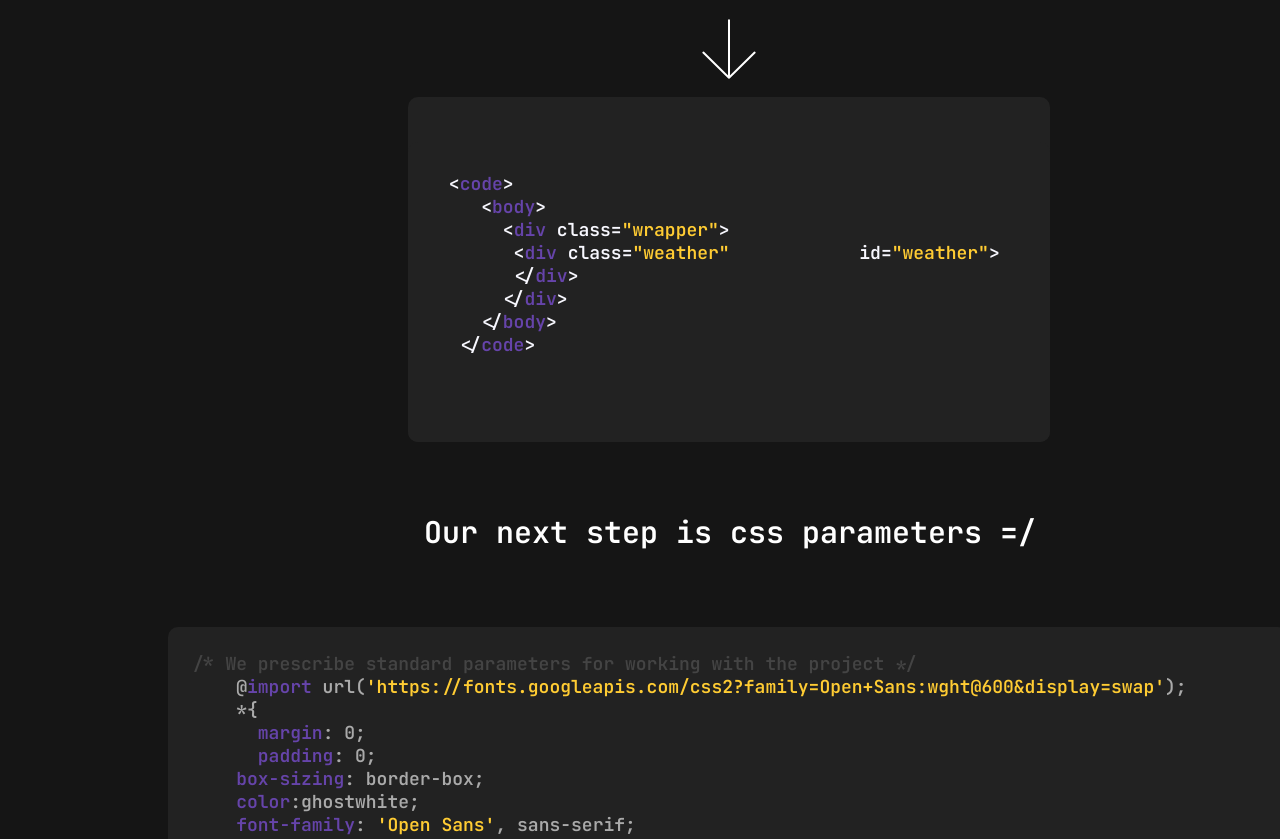
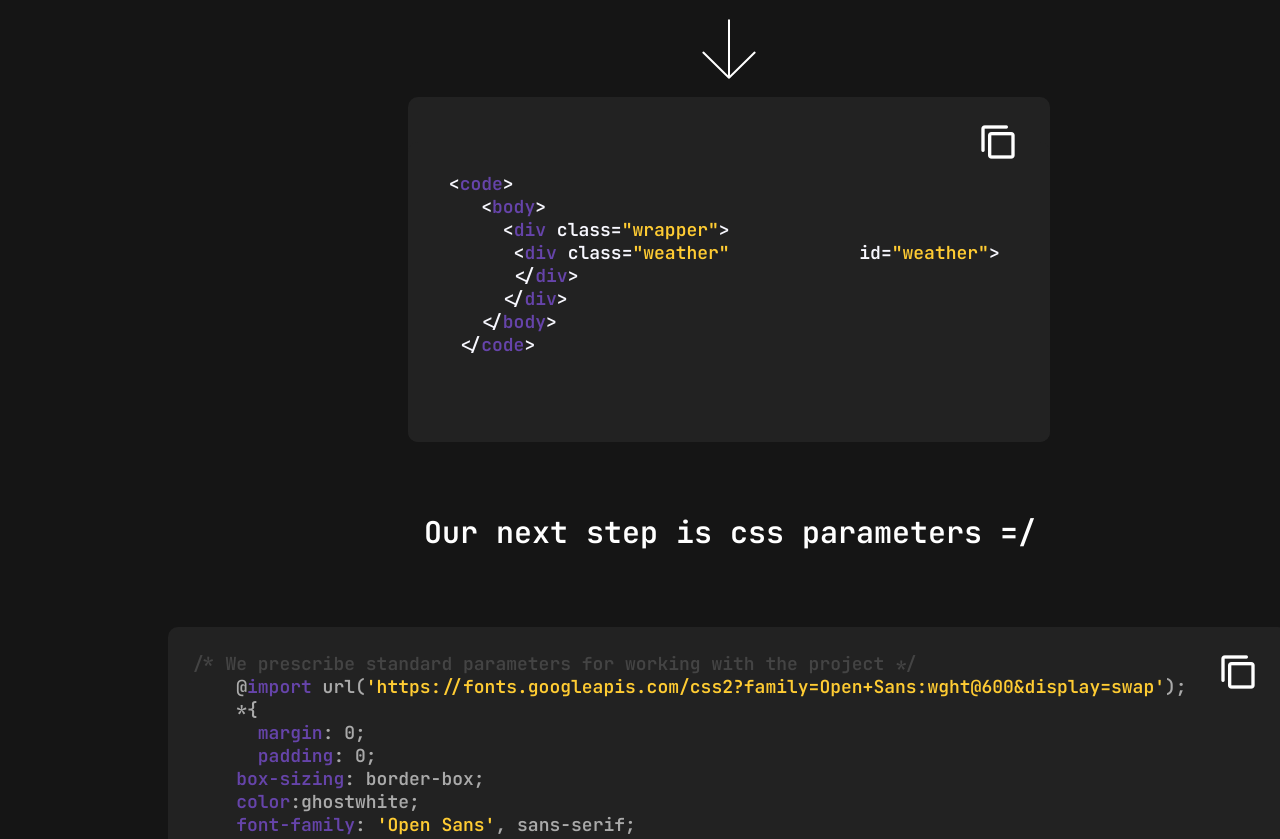
Before and after one commit to nscOld/Weather-App-Api, a plain HTML site: page index.html in a window 1280 px wide. Shown: the part 1020-1859 px from the top of the page. Drawn offline with Linux system fonts and the light colour scheme; no server answers.

Commit message:
update index

```diff
--- a/index.html
+++ b/index.html
@@ -51,7 +51,7 @@
 </div>
 
 <div class="container-bg-cod cb-target-1">
-  <button class="js-cb-button btn-1" data-clipboard-target=".cb-target-1" style="background-image: url(/html/img/icons8-скопировать-40.png);"></button>
+  <button class="js-cb-button btn-1" data-clipboard-target=".cb-target-1" style="background-image: url(./img/icons8-скопировать-40.png);"></button>
 
   <pre class="hljs" style=" height: 300px; font-size: 18px; border-radius: 10px; display: block; overflow-x: auto; padding: 30px; background: rgb(34, 34, 34); color: rgb(170, 170, 170);"><span class="xml"> <span class="hljs-tag">&lt;<span class="hljs-name" style="color: rgb(102, 68, 170);">code</span>&gt;</span>
     <span class="hljs-tag cb-target-1">&lt;<span class="hljs-name " style="color: rgb(102, 68, 170);">body</span>&gt;</span>
@@ -68,7 +68,7 @@
   <p class="secondHero-text">Our next step is css parameters =/</p>
 </div>
 <div class="container-bg-cod-second ">
-  <button class="js-cb-button btn-2" data-clipboard-target=".cb-target-2 "style="background-image: url(/html/img/icons8-скопировать-40.png);"></button>
+  <button class="js-cb-button btn-2" data-clipboard-target=".cb-target-2 "style="background-image: url(./img/icons8-скопировать-40.png);"></button>
   <pre class="hljs cb-target-2"  style="display: block; font-size: 18px; border-radius: 10px; overflow-x: auto; padding: 25px; background: rgb(34, 34, 34); color: rgb(170, 170, 170);"><span class="hljs-comment" style="color: rgb(68, 68, 68);">/* We prescribe standard parameters for working with the project */</span>
     @<span class="hljs-keyword" style="color: rgb(102, 68, 170);">import</span> url(<span class="hljs-string" style="color: rgb(255, 204, 51);">'https://fonts.googleapis.com/css2?family=Open+Sans:wght@600&amp;display=swap'</span>);
     *{
@@ -142,7 +142,7 @@
   <p class="third-text">Well, here's our Js 0_o</p>
 </div>
 <div class="container-bg-cod-third">
-  <button class="js-cb-button btn-3" data-clipboard-target=".cb-target-3"style="background-image: url(/html/img/icons8-скопировать-40.png);"></button>
+  <button class="js-cb-button btn-3" data-clipboard-target=".cb-target-3"style="background-image: url(./img/icons8-скопировать-40.png);"></button>
   <pre class="hljs cb-target-3" style="display: block; border-radius: 10px; font-size: 15px; overflow-x: auto; background: rgb(34, 34, 34); color: rgb(139, 135, 146); padding: 30px;"><span class="hljs-comment" style="color: rgb(126, 120, 135);">//strict regime</span>
     <span class="hljs-meta" style="color: rgb(170, 87, 60);">"use strict"</span>
 
```
